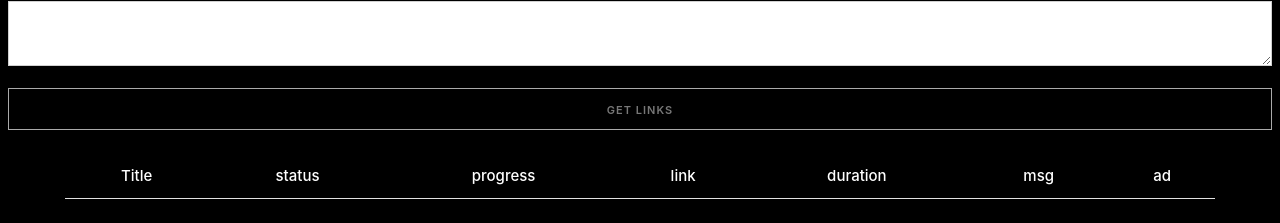
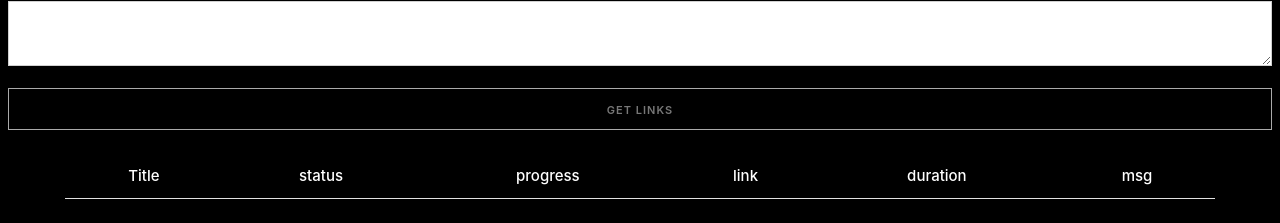
Before and after one commit to ogregsokics/rapidapi_yt_mp3, a plain HTML site: page index.html in a window 1280 px wide. Shown: the part 75-298 px from the top of the page. Drawn offline with Linux system fonts and the light colour scheme.

Commit message:
Update index.html

```diff
--- a/index.html
+++ b/index.html
@@ -26,7 +26,7 @@
                     <th class="text-center">link</th>
                     <th class="text-center">duration</th>
                     <th class="text-center">msg</th>
-                    <th class="text-center">ad</th>
+
                 </tr>
             </thead>
             <tbody id="book-list"></tbody>
```
